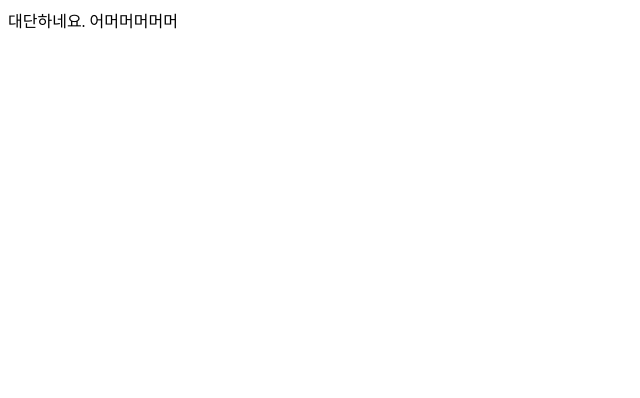
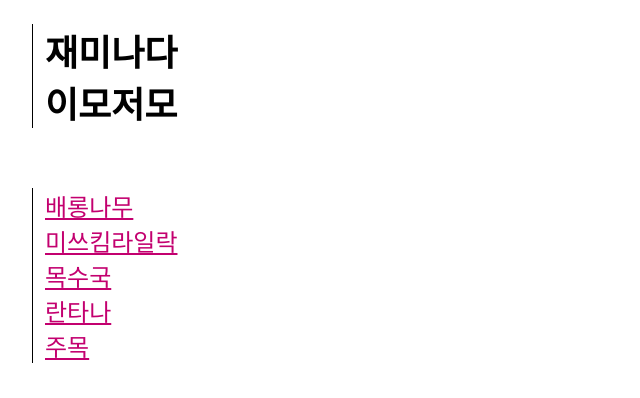
Before and after one commit to chssus77/didactic-meme, a plain HTML site: page index.html in a window 1280 px wide. Shown: the whole page, without its empty margins (0-640 px from the left). Drawn offline with Linux system fonts and the light colour scheme.

Commit message:
Add files via upload

```diff
--- /dev/null
+++ b/common.css
@@ -0,0 +1,24 @@
+a{
+    color:rgb(195, 0, 111);
+  }
+
+h1{
+    color:rgb(0, 0, 0);
+    padding-left: 12px;
+    padding-top: 0px;
+    padding-right: 8px;
+    margin: 24px 24px 60px 24px;
+    border-left: 1px solid #000;
+    font-size: 36px;
+font-family: 'Spoqa Han Sans KR', sans-serif;
+
+}
+ul{
+    list-style: none;
+    padding-left: 12px;
+    padding-top: 0px;
+    padding-right: 8px;
+    margin: 24px 24px 60px 24px;
+    border-left: 1px solid #000;
+    font-size: 24px;
+}
--- a/index.html
+++ b/index.html
@@ -2,10 +2,22 @@
 <html>
     <head>
         <title>
-            이용방법
+         내가좋으면장땡
         </title>
+        <link href="common.css" rel="stylesheet">
     </head>
     <body>
-        대단하네요. 어머머머머머
+        <h1>
+        재미나다
+         <br>
+         이모저모
+           </h1>
+           <ul>
+            <li><a href="">배롱나무</a></li>
+            <li><a href="">미쓰킴라일락</a></li>
+            <li><a href="">목수국</a></li>
+            <li><a href="">란타나</a></li>
+            <li><a href="">주목</a></li>
+            </ul>
     </body>
 </html>
```
Also changed, not shown: images/라일락.jpeg (added), images/배롱나무.jpeg (added).
